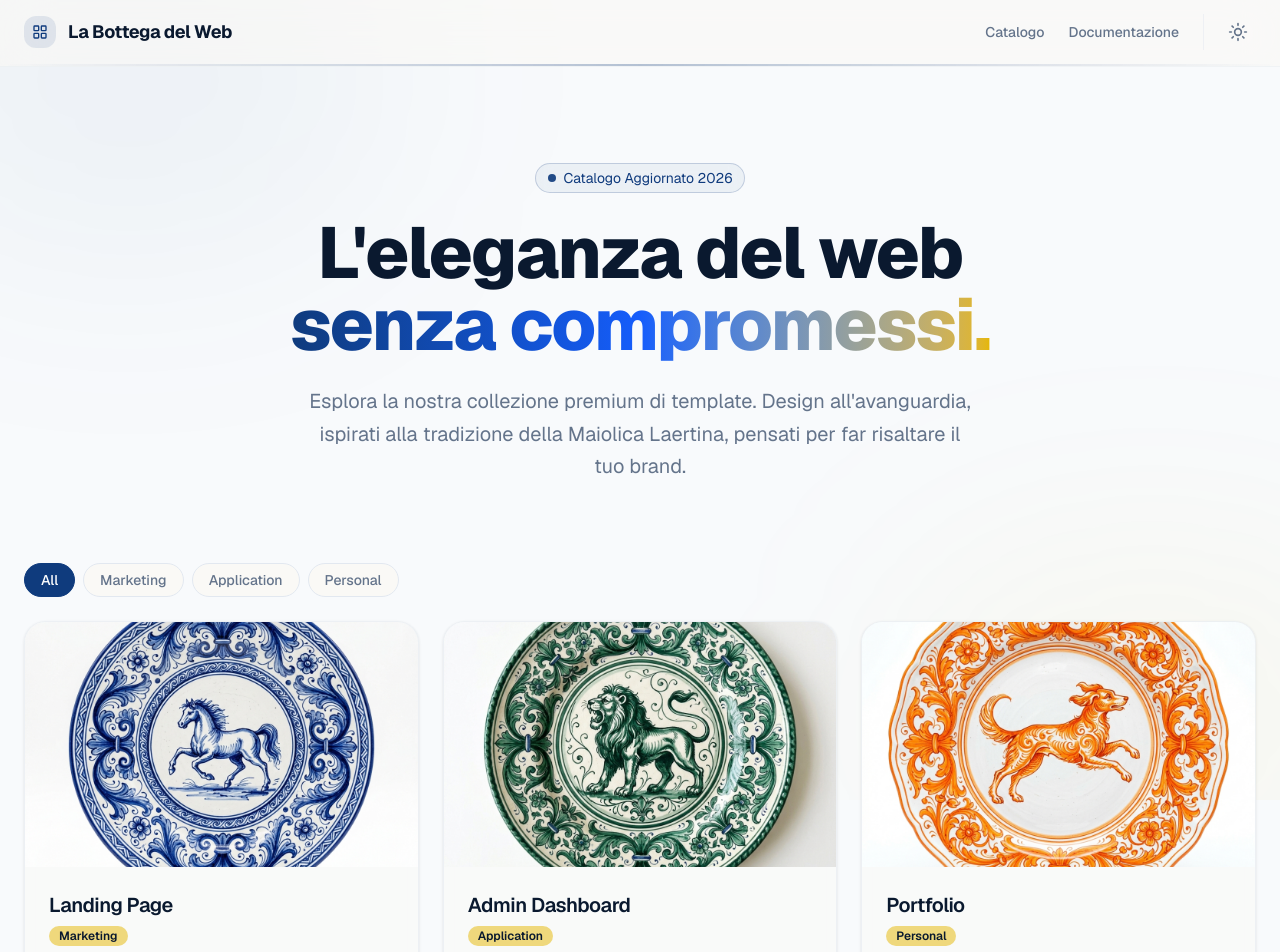
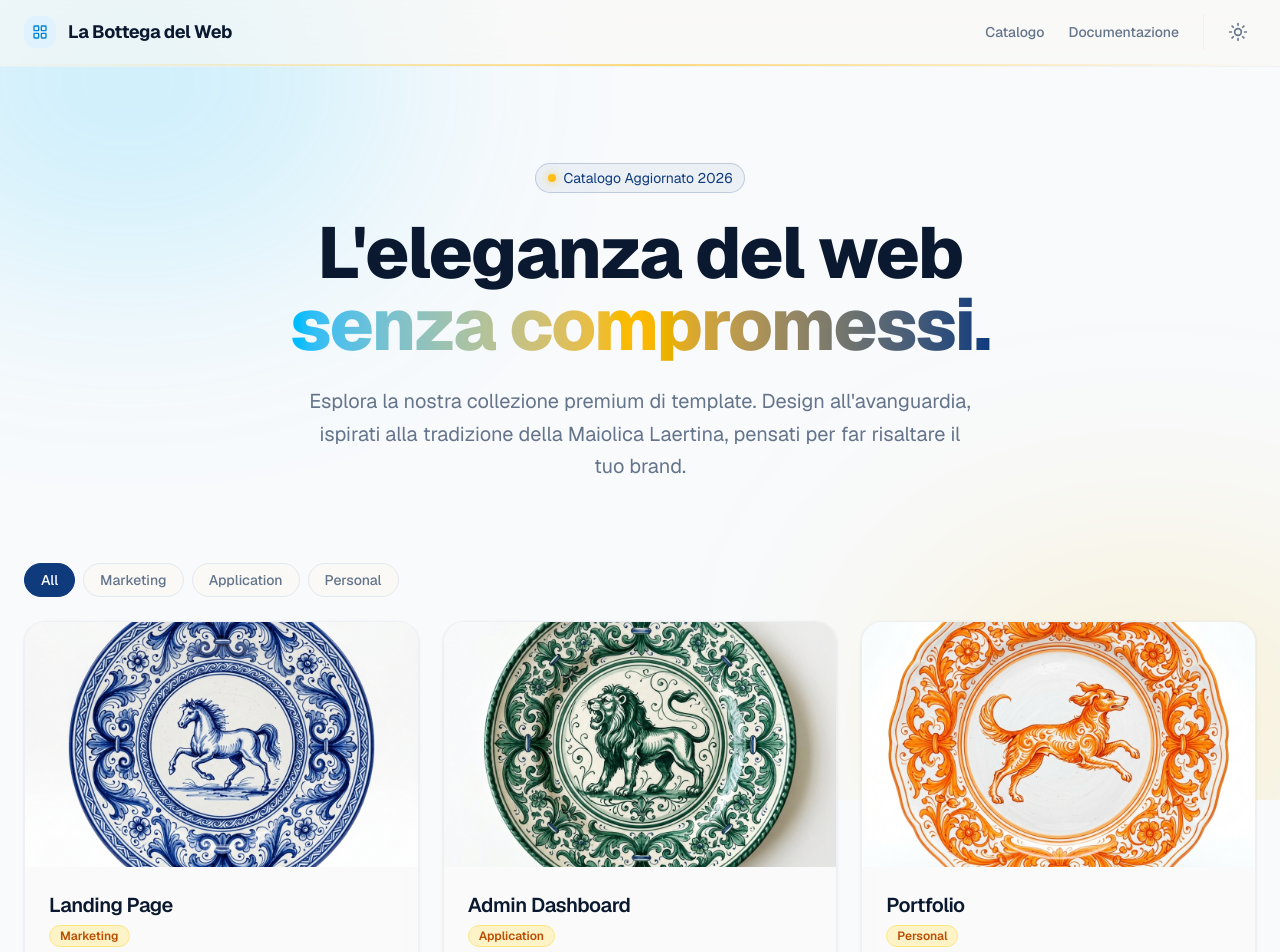
Before and after one commit to AngeLorenzo04/Temeplate-Catalog, a Next.js app: page / in a window 1280 px wide. Shown: the top 952 px of the page. Built offline with nearby package versions, Linux system fonts and the light colour scheme.

Commit message:
style: update brand color palette from primary/secondary to amber and sky blue accents

```diff
--- a/app/layout.tsx
+++ b/app/layout.tsx
@@ -61,27 +61,27 @@ export default function RootLayout({
         >
           {/* Subtle Ambient Glow */}
           <div className="fixed inset-0 -z-10 overflow-hidden pointer-events-none">
-            <div className="absolute top-[-10%] left-[-10%] w-[40%] h-[40%] rounded-full bg-primary/5 blur-[120px]" />
-            <div className="absolute bottom-[-10%] right-[-10%] w-[40%] h-[40%] rounded-full bg-secondary/5 blur-[120px]" />
+            <div className="absolute top-[-10%] left-[-10%] w-[40%] h-[40%] rounded-full bg-sky-400/20 dark:bg-sky-500/20 blur-[120px]" />
+            <div className="absolute bottom-[-10%] right-[-10%] w-[40%] h-[40%] rounded-full bg-amber-400/15 dark:bg-amber-500/15 blur-[120px]" />
           </div>
 
           <header className="sticky top-0 z-50 w-full border-b border-border/40 bg-background/60 backdrop-blur-xl transition-all">
             <div className="mx-auto flex h-16 max-w-7xl items-center justify-between px-6">
               <Link href="/" className="flex items-center gap-3 group">
-                <div className="flex items-center justify-center w-8 h-8 rounded-lg bg-primary/10 text-primary group-hover:bg-primary group-hover:text-primary-foreground transition-colors">
+                <div className="flex items-center justify-center w-8 h-8 rounded-lg bg-sky-100 text-sky-600 dark:bg-sky-900 dark:text-sky-300 group-hover:bg-amber-400 group-hover:text-amber-950 transition-colors">
                   <LayoutGrid className="size-4" aria-hidden="true" />
                 </div>
-                <span className="font-bold tracking-tight text-lg">La Bottega del Web</span>
+                <span className="font-bold tracking-tight text-lg group-hover:text-amber-500 transition-colors">La Bottega del Web</span>
               </Link>
               <nav className="flex items-center gap-6 text-sm font-medium text-muted-foreground">
-                <Link href="/" className="transition-colors hover:text-primary">
+                <Link href="/" className="transition-colors hover:text-amber-500">
                   Catalogo
                 </Link>
                 <a
                   href="https://vercel.com"
                   target="_blank"
                   rel="noreferrer"
-                  className="transition-colors hover:text-primary"
+                  className="transition-colors hover:text-amber-500"
                 >
                   Documentazione
                 </a>
@@ -91,7 +91,7 @@ export default function RootLayout({
               </nav>
             </div>
             {/* Elegant Gradient Accent Line */}
-            <div className="h-[2px] w-full bg-gradient-to-r from-transparent via-primary to-transparent opacity-30" />
+            <div className="h-[2px] w-full bg-gradient-to-r from-transparent via-amber-400 to-transparent opacity-50" />
           </header>
 
           <div className="flex-1 w-full flex flex-col relative z-10 overflow-hidden">
--- a/app/page.tsx
+++ b/app/page.tsx
@@ -9,13 +9,13 @@ export default function Page() {
       {/* Premium Hero Section */}
       <div className="relative mb-20 flex flex-col items-center text-center space-y-6">
         <div className="inline-flex items-center rounded-full border border-primary/20 bg-primary/5 px-3 py-1 text-sm text-primary backdrop-blur-sm">
-          <span className="flex h-2 w-2 rounded-full bg-primary mr-2 animate-pulse"></span>
+          <span className="flex h-2 w-2 rounded-full bg-amber-400 mr-2 animate-pulse shadow-[0_0_8px_rgba(251,191,36,0.8)]"></span>
           Catalogo Aggiornato 2026
         </div>
 
         <h1 className="text-4xl md:text-6xl lg:text-7xl font-extrabold tracking-tight text-balance">
           L'eleganza del web <br className="hidden md:inline" />
-          <span className="text-transparent bg-clip-text bg-gradient-to-r from-primary via-blue-600 to-secondary">
+          <span className="text-transparent bg-clip-text bg-gradient-to-r from-sky-400 via-amber-400 to-primary">
             senza compromessi.
           </span>
         </h1>
--- a/components/template-card.tsx
+++ b/components/template-card.tsx
@@ -7,29 +7,29 @@ export function TemplateCard({ template }: { template: Template }) {
   return (
     <Link
       href={`/templates/${template.slug}`}
-      className="group flex flex-col overflow-hidden rounded-2xl border border-border/50 bg-background/50 backdrop-blur-md shadow-sm transition-all duration-300 hover:shadow-2xl hover:shadow-primary/5 hover:-translate-y-1"
+      className="group flex flex-col overflow-hidden rounded-2xl border border-border/50 bg-background/50 backdrop-blur-md shadow-sm transition-all duration-300 hover:shadow-2xl hover:shadow-amber-500/10 hover:-translate-y-1 hover:border-amber-500/30"
     >
-      <div className="relative flex aspect-[16/10] items-center justify-center overflow-hidden bg-gradient-to-br from-slate-100 to-slate-200 dark:from-slate-900 dark:to-slate-950">
+      <div className="relative flex aspect-[16/10] items-center justify-center overflow-hidden bg-gradient-to-br from-sky-50 via-amber-50/50 to-blue-100 dark:from-slate-900 dark:via-amber-900/10 dark:to-blue-950">
         <Image
           src={template.thumbnail}
           alt={template.name}
           fill
           className="object-cover transition-transform duration-700 group-hover:scale-110"
         />
-        <div className="absolute inset-0 bg-gradient-to-t from-background/80 via-transparent to-transparent opacity-0 group-hover:opacity-100 transition-opacity duration-300" />
+        <div className="absolute inset-0 bg-gradient-to-t from-sky-900/40 via-transparent to-transparent opacity-0 group-hover:opacity-100 transition-opacity duration-300" />
       </div>
 
       <div className="flex flex-1 flex-col gap-4 p-6">
         <div className="flex items-start justify-between gap-2">
           <div className="space-y-1">
-            <h3 className="font-semibold text-xl tracking-tight text-foreground group-hover:text-primary transition-colors flex items-center gap-2">
+            <h3 className="font-semibold text-xl tracking-tight text-foreground group-hover:text-amber-500 transition-colors flex items-center gap-2">
               {template.name}
             </h3>
-            <span className="inline-flex rounded-full bg-secondary/50 px-2.5 py-0.5 text-xs font-semibold text-secondary-foreground">
+            <span className="inline-flex rounded-full bg-amber-100 dark:bg-amber-900/40 px-2.5 py-0.5 text-xs font-semibold text-amber-700 dark:text-amber-400 border border-amber-200 dark:border-amber-800">
               {template.category}
             </span>
           </div>
-          <div className="p-2 rounded-full bg-primary/5 text-primary opacity-0 -translate-x-2 transition-all duration-300 group-hover:opacity-100 group-hover:translate-x-0">
+          <div className="p-2 rounded-full bg-amber-100 text-amber-600 dark:bg-amber-900/50 dark:text-amber-400 opacity-0 -translate-x-2 transition-all duration-300 group-hover:opacity-100 group-hover:translate-x-0">
              <ArrowUpRight className="size-4" />
           </div>
         </div>
```
